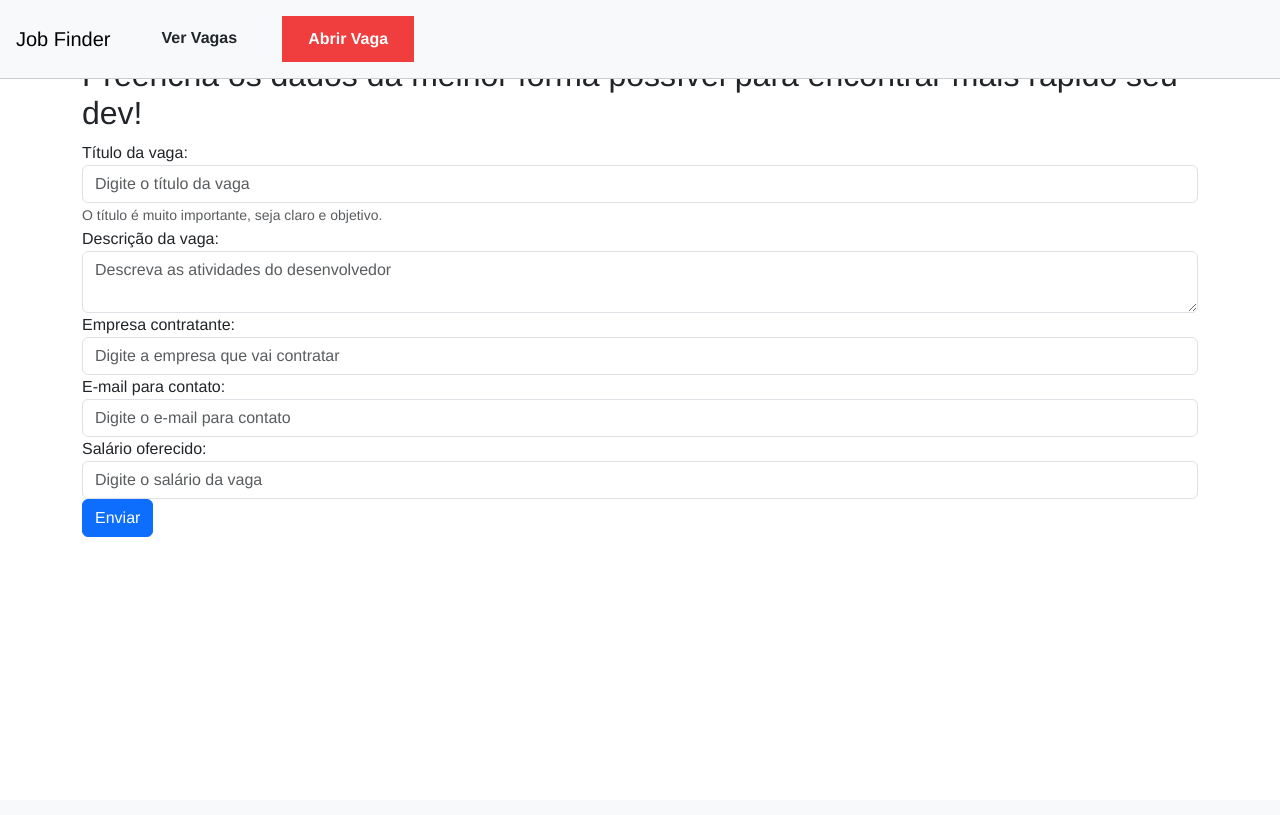
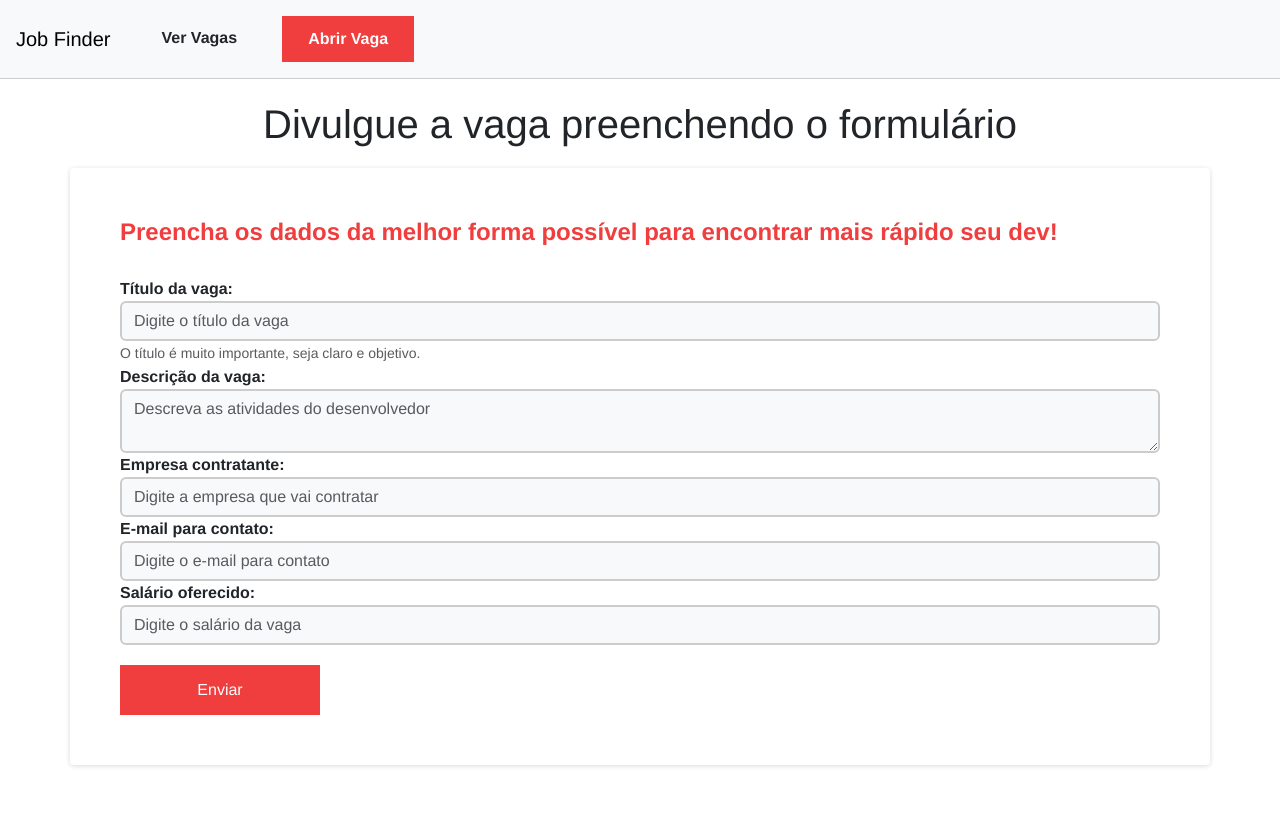
Before and after one commit to fabiokusaba/jobfinder, a web app: file add.html in a window 1280 px wide. Run offline with its HTML, style and script files only (its server is not run), Linux system fonts and the light colour scheme.

Commit message:
adicionado estilização da página de adicionar jobs

```diff
--- a/public/css/styles.css
+++ b/public/css/styles.css
@@ -29,7 +29,7 @@
   border-radius: 0;
 }
 
-.nav-link.btn.btn-primary:hover, #search-form button:hover, .list-group-item a:hover {
+.nav-link.btn.btn-primary:hover, #search-form button:hover, .list-group-item a:hover, #form-box button:hover {
   background-color: #FFF;
   color: #F03E3E;
   border-color: #F03E3E;
@@ -144,3 +144,45 @@
 .new-job .new-job-label {
   display: block;
 }
+
+/* add page */
+#add-form-container {
+  margin-top: 100px;
+}
+
+#form-box {
+  padding: 50px;
+  box-shadow: 0 1px 5px rgba(0, 0, 0, .15);
+  border-radius: 4px;
+  background-color: #FFF;
+  margin-bottom: 50px;
+}
+
+#add-form-container h1 {
+  margin-bottom: 20px;
+}
+
+#add-form-container h2 {
+  color: #F03E3E;
+  font-weight: bold;
+  font-size: 24px;
+  margin-bottom: 30px;
+}
+
+#add-form-container form label {
+  font-weight: bold;
+}
+
+#add-form-container form input, #add-form-container form textarea {
+  border: 2px solid #CCC;
+  background-color: #F8F9FA;
+}
+
+#form-box button {
+  height: 50px;
+  width: 200px;
+  background-color: #F03E3E;
+  border: 1px solid transparent;
+  border-radius: 0;
+  margin-top: 20px;
+}
```
